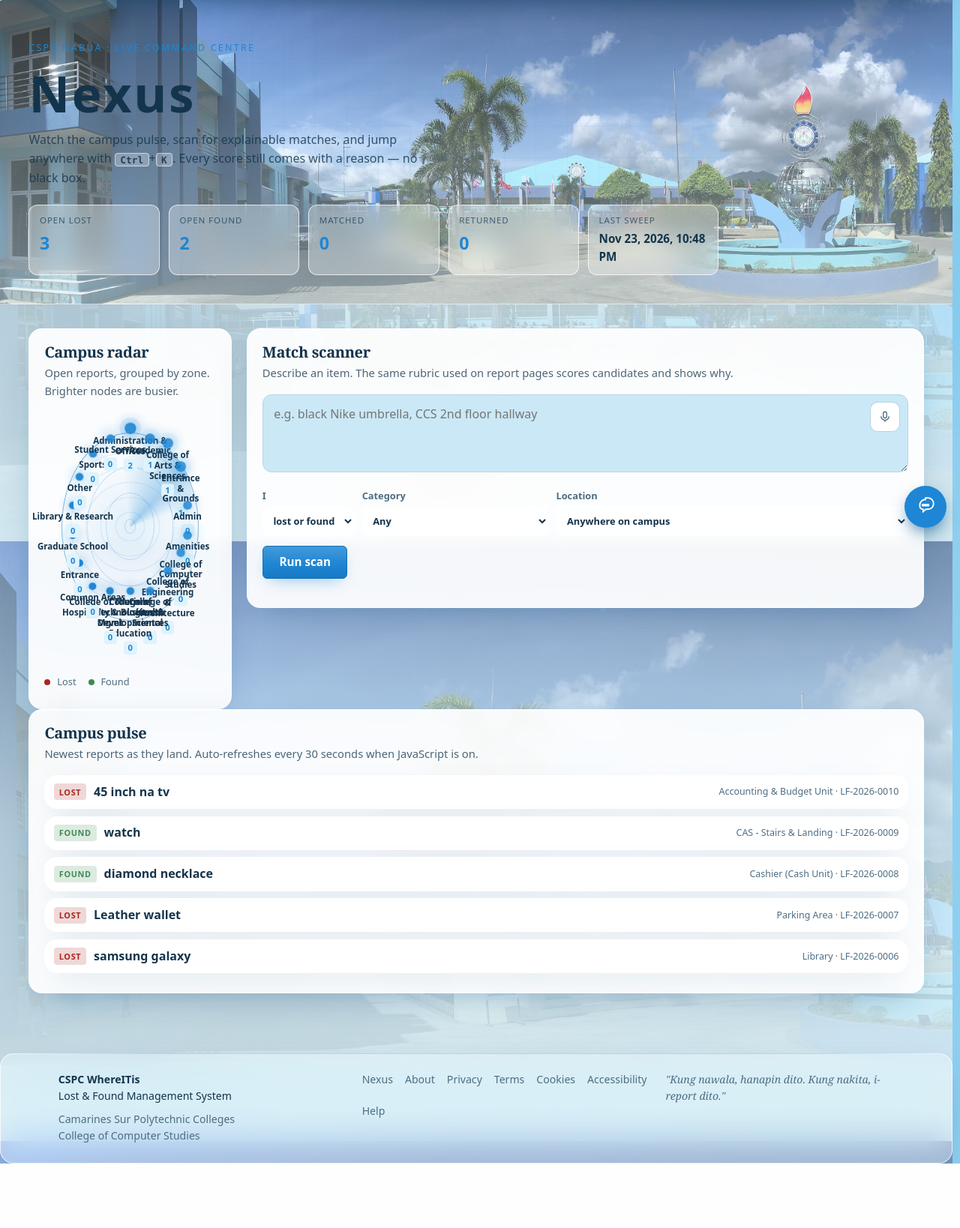
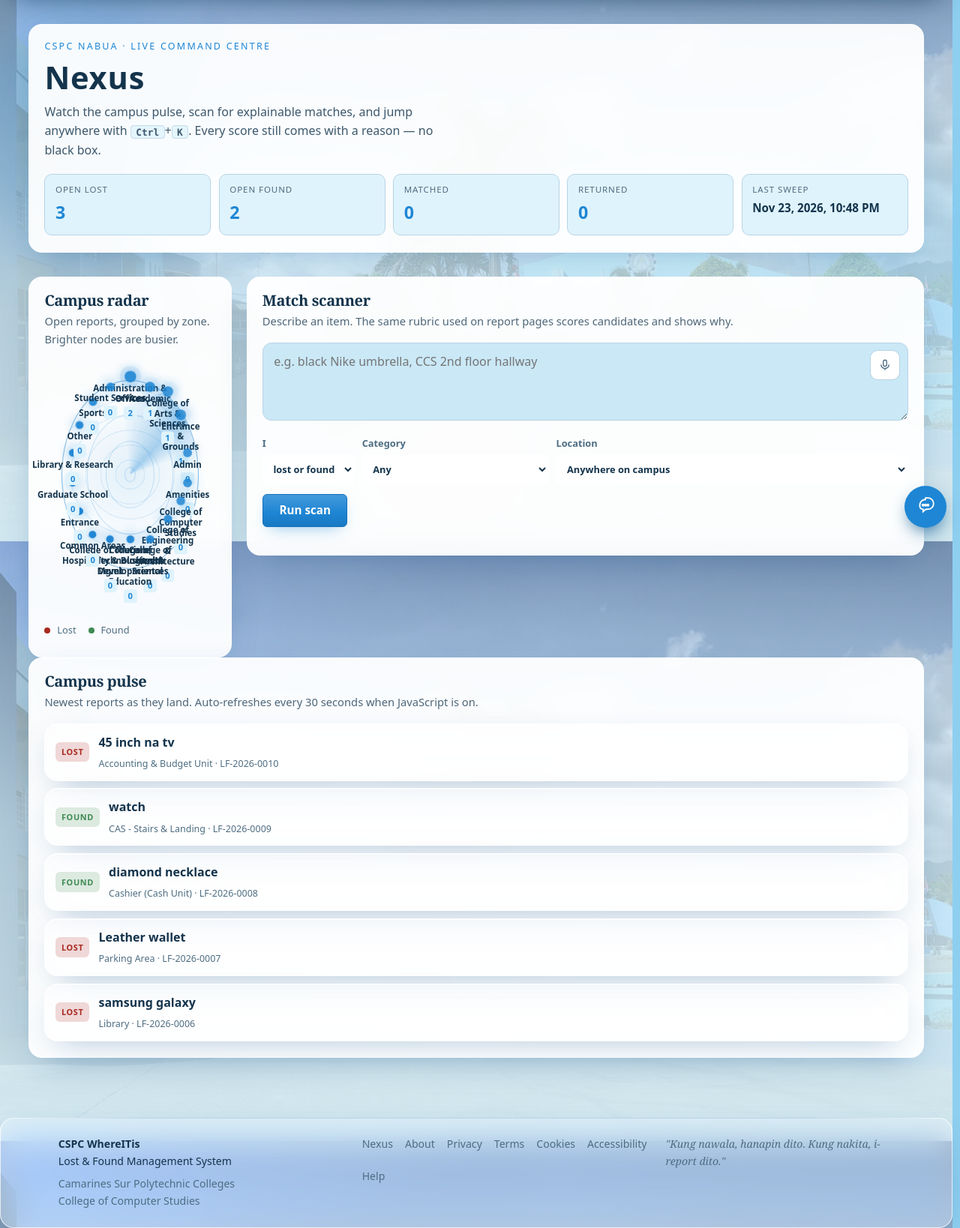
Before and after one commit to jusalipio-123/cspc-whereitis, a Node server app: page /nexus in a window 1280 px wide. Shown: the part 78-1716 px from the top of the page at 75% size. Before the commit the page ends 1630 px from the top, so only its background shows below. Run offline with Node 20, Linux system fonts and the light colour scheme; data comes from the database, SQL or seed files in the repository; data that the repository does not hold is empty.

Commit message:
style: Nexus header as a card; tighten campus pulse rows
Top of Nexus is the same glass panel as radar and scanner.
Pulse items are individual cards with wrapping titles.

```diff
--- a/public/css/futura.css
+++ b/public/css/futura.css
@@ -50,64 +50,37 @@
 
 /* ===== NEXUS PAGE ===== */
 .nexus { position: relative; background: transparent; }
-.nexus-hero {
-  position: relative; overflow: hidden; color: var(--ink);
-  background:
-    linear-gradient(180deg, color-mix(in srgb, var(--bg) 18%, transparent), color-mix(in srgb, var(--bg) 55%, transparent)),
-    url('/img/background.jpg') center 38% / cover no-repeat;
-  border-bottom: 1px solid var(--glass-border);
-  padding: clamp(2rem, 5vw, 3.4rem) 0 clamp(1.6rem, 4vw, 2.4rem);
+.nexus-panel--hero { margin-bottom: 1.25rem; }
+.nexus-kicker {
+  margin: 0 0 .45rem; font-size: .78rem; letter-spacing: .18em; text-transform: uppercase; color: var(--brand);
 }
-.nexus-hero__grid {
-  position: absolute; inset: 0; pointer-events: none; opacity: .28;
-  background-image:
-    linear-gradient(color-mix(in srgb, var(--brand) 22%, transparent) 1px, transparent 1px),
-    linear-gradient(90deg, color-mix(in srgb, var(--brand) 22%, transparent) 1px, transparent 1px);
-  background-size: 42px 42px;
-  mask-image: radial-gradient(ellipse at 40% 40%, #000 30%, transparent 75%);
-}
-.nexus-hero__scan {
-  position: absolute; left: 0; right: 0; height: 28%; pointer-events: none;
-  background: linear-gradient(to bottom, transparent, color-mix(in srgb, var(--brand) 18%, transparent), transparent);
-  animation: nexus-scan 7s linear infinite;
-}
-@keyframes nexus-scan { from { top: -30%; } to { top: 110%; } }
-@media (prefers-reduced-motion: reduce) { .nexus-hero__scan { animation: none; display: none; } }
-.nexus-hero__inner { position: relative; }
-.nexus-kicker {
-  margin: 0 0 .6rem; font-size: .78rem; letter-spacing: .18em; text-transform: uppercase; color: var(--brand);
-}
-.nexus-hero h1 {
-  margin: 0 0 .6rem; font-size: clamp(2.4rem, 6vw, 4.2rem); letter-spacing: .04em;
+.nexus-panel--hero h1 {
+  margin: 0 0 .5rem; font-size: clamp(1.9rem, 4vw, 2.6rem); letter-spacing: .02em;
   font-family: ui-sans-serif, system-ui, sans-serif; font-weight: 800;
   color: var(--ink);
-  text-shadow: none;
 }
-.nexus-lede { max-width: 62ch; color: var(--ink); margin: 0 0 1.4rem; opacity: .82; }
+.nexus-lede { max-width: 62ch; color: var(--ink); margin: 0 0 1.15rem; opacity: .82; }
 .nexus-lede kbd {
   padding: .05rem .4rem; border-radius: 4px; font: 600 .8rem ui-monospace, Menlo, Consolas, monospace;
-  background: var(--glass); border: 1px solid var(--glass-border); color: var(--ink);
+  background: var(--brand-050); border: 1px solid var(--border); color: var(--ink);
 }
 .nexus-hud {
   display: grid; grid-template-columns: repeat(auto-fit, minmax(120px, 1fr));
-  gap: .75rem; margin: 0; max-width: 920px;
+  gap: .65rem; margin: 0;
 }
 .nexus-hud > div {
-  padding: .7rem .85rem; border: 1px solid var(--glass-border); border-radius: 12px;
-  background: var(--glass);
-  backdrop-filter: blur(16px) saturate(1.4);
-  -webkit-backdrop-filter: blur(16px) saturate(1.4);
+  padding: .7rem .85rem; border: 1px solid var(--border); border-radius: 10px;
+  background: var(--brand-050);
 }
 .nexus-hud dt { font-size: .72rem; letter-spacing: .08em; text-transform: uppercase; color: var(--ink); opacity: .7; }
 .nexus-hud dd { margin: .15rem 0 0; font-size: 1.45rem; font-weight: 700; font-variant-numeric: tabular-nums; color: var(--brand); }
 .nexus-hud__time { font-size: .95rem !important; color: var(--ink) !important; opacity: 1; }
 
 .nexus-body { padding-block: var(--s-5) var(--s-6); background: transparent; }
-.nexus .nexus-panel,
-.nexus .pulse a {
-  background: color-mix(in srgb, var(--card) 92%, transparent) !important;
-  backdrop-filter: blur(8px);
-  -webkit-backdrop-filter: blur(8px);
+.nexus .nexus-panel {
+  background: color-mix(in srgb, var(--card) 94%, transparent) !important;
+  backdrop-filter: blur(14px) saturate(1.2);
+  -webkit-backdrop-filter: blur(14px) saturate(1.2);
 }
 .nexus .pulse__title { color: var(--ink); font-weight: 650; }
 .nexus .pulse__meta { color: var(--muted); }
@@ -240,21 +213,32 @@
 .scan-empty, .scan-status { color: var(--muted); font-size: .92rem; }
 
 /* Pulse */
-.pulse { list-style: none; margin: 0; padding: 0; display: grid; gap: .35rem; }
+.pulse { list-style: none; margin: 0; padding: 0; display: grid; gap: .6rem; }
+.pulse > li { margin: 0; }
 .pulse a {
-  display: grid; grid-template-columns: auto 1fr auto; gap: .6rem; align-items: center;
-  padding: .55rem .7rem; border-radius: 8px; text-decoration: none; color: inherit;
+  display: grid; grid-template-columns: auto 1fr; gap: .35rem .75rem; align-items: center;
+  padding: .75rem .85rem; border-radius: 12px; text-decoration: none; color: inherit;
+  background: var(--card); border: 1px solid var(--border);
+  box-shadow: 0 6px 18px -14px rgba(0,0,0,.35);
 }
-.pulse a:hover { background: var(--brand-050); color: inherit; }
+.pulse a:hover { border-color: var(--brand); color: inherit; background: var(--brand-050); }
 .pulse__kind {
+  grid-row: span 2; align-self: center;
   font-size: .68rem; font-weight: 800; letter-spacing: .06em; text-transform: uppercase;
-  padding: .15rem .45rem; border-radius: 4px;
+  padding: .28rem .5rem; border-radius: 6px;
 }
 .pulse__kind--lost { background: color-mix(in srgb, var(--accent-red) 18%, var(--card)); color: var(--accent-red); }
 .pulse__kind--found { background: color-mix(in srgb, var(--green) 18%, var(--card)); color: var(--green); }
-.pulse__title { font-weight: 600; overflow: hidden; text-overflow: ellipsis; white-space: nowrap; }
+.pulse__title {
+  font-weight: 650; color: var(--ink);
+  display: -webkit-box; -webkit-line-clamp: 2; -webkit-box-orient: vertical;
+  overflow: hidden;
+}
 .pulse__meta { font-size: .78rem; color: var(--muted); }
-.pulse__empty { color: var(--muted); padding: .5rem; }
+.pulse__empty {
+  color: var(--muted); padding: .9rem 1rem;
+  border: 1px dashed var(--border); border-radius: 12px; background: var(--card);
+}
 .nexus-shortcuts {
   margin-top: 1.5rem;
   padding: 1.15rem 1.25rem;
@@ -821,8 +805,7 @@ img, svg, video { max-width: 100%; height: auto; }
   .form, .form--narrow { max-width: none; }
   .table-wrap { overflow-x: auto; -webkit-overflow-scrolling: touch; }
 
-  .nexus-hero { padding: 1.4rem 0 1.1rem; }
-  .nexus-hero h1 { font-size: 2.1rem; }
+  .nexus-panel--hero h1 { font-size: 1.85rem; }
   .nexus-hud { grid-template-columns: 1fr 1fr; }
   .nexus-layout, .scan-form__filters { grid-template-columns: 1fr !important; }
   .radar, .radar__nodes { min-height: 260px; }
--- a/views/nexus/index.ejs
+++ b/views/nexus/index.ejs
@@ -3,12 +3,12 @@
 <%- include('../partials/nav') %>
 
 <main id="main" class="nexus">
-  <section class="nexus-hero">
-    <div class="nexus-hero__grid" aria-hidden="true"></div>
-    <div class="nexus-hero__scan" aria-hidden="true"></div>
-    <div class="container nexus-hero__inner">
+  <div class="container nexus-body">
+    <%- include('../partials/flash') %>
+
+    <section class="nexus-panel nexus-panel--hero" aria-labelledby="nexus-h">
       <p class="nexus-kicker">CSPC Nabua · live command centre</p>
-      <h1>Nexus</h1>
+      <h1 id="nexus-h">Nexus</h1>
       <p class="nexus-lede">
         Watch the campus pulse, scan for explainable matches, and jump anywhere
         with <kbd>Ctrl</kbd>+<kbd>K</kbd>. Every score still comes with a reason
@@ -36,11 +36,7 @@
           <dd class="nexus-hud__time"><%= scannedAt %></dd>
         </div>
       </dl>
-    </div>
-  </section>
-
-  <div class="container nexus-body">
-    <%- include('../partials/flash') %>
+    </section>
 
     <div class="nexus-layout">
       <section class="nexus-panel nexus-panel--radar" aria-labelledby="radar-h">
--- a/views/partials/head.ejs
+++ b/views/partials/head.ejs
@@ -23,7 +23,7 @@
   <link rel="stylesheet" href="/css/style.css?v=20261122">
   <link rel="stylesheet" href="/css/style.css">
   <link rel="stylesheet" href="/css/admin.css">
-  <link rel="stylesheet" href="/css/futura.css?v=glass15">
+  <link rel="stylesheet" href="/css/futura.css?v=glass16">
   <!-- "Refining" detector: runs before first paint. When the page you are leaving is the SAME page (same path,
        e.g. /reports -> /reports?status=open: status tab, sort, filter, pagination), mark <html class="nav-refine">.
        The stylesheet then swaps the full page-change animation for a still, short cross-fade and app.js skips the
```
